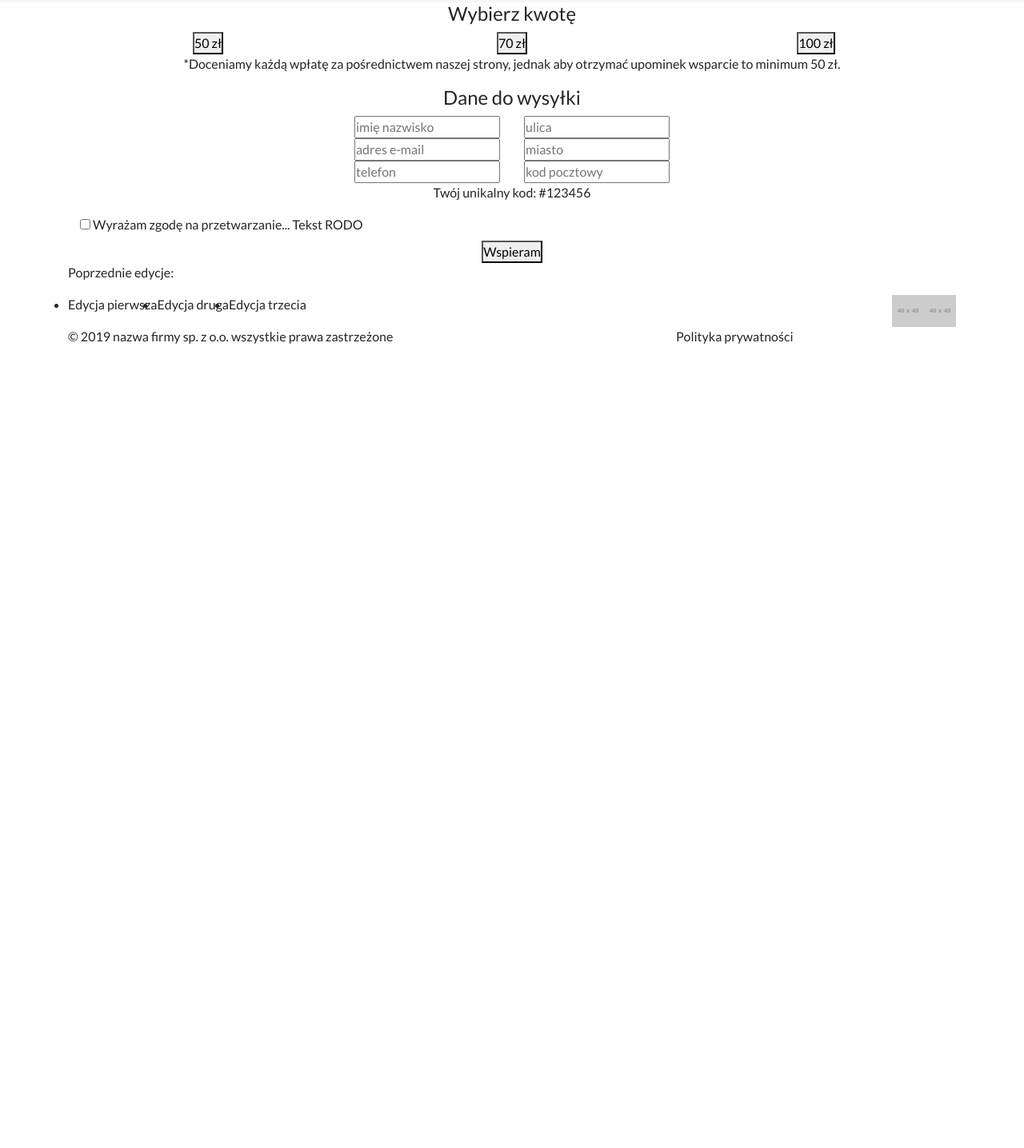
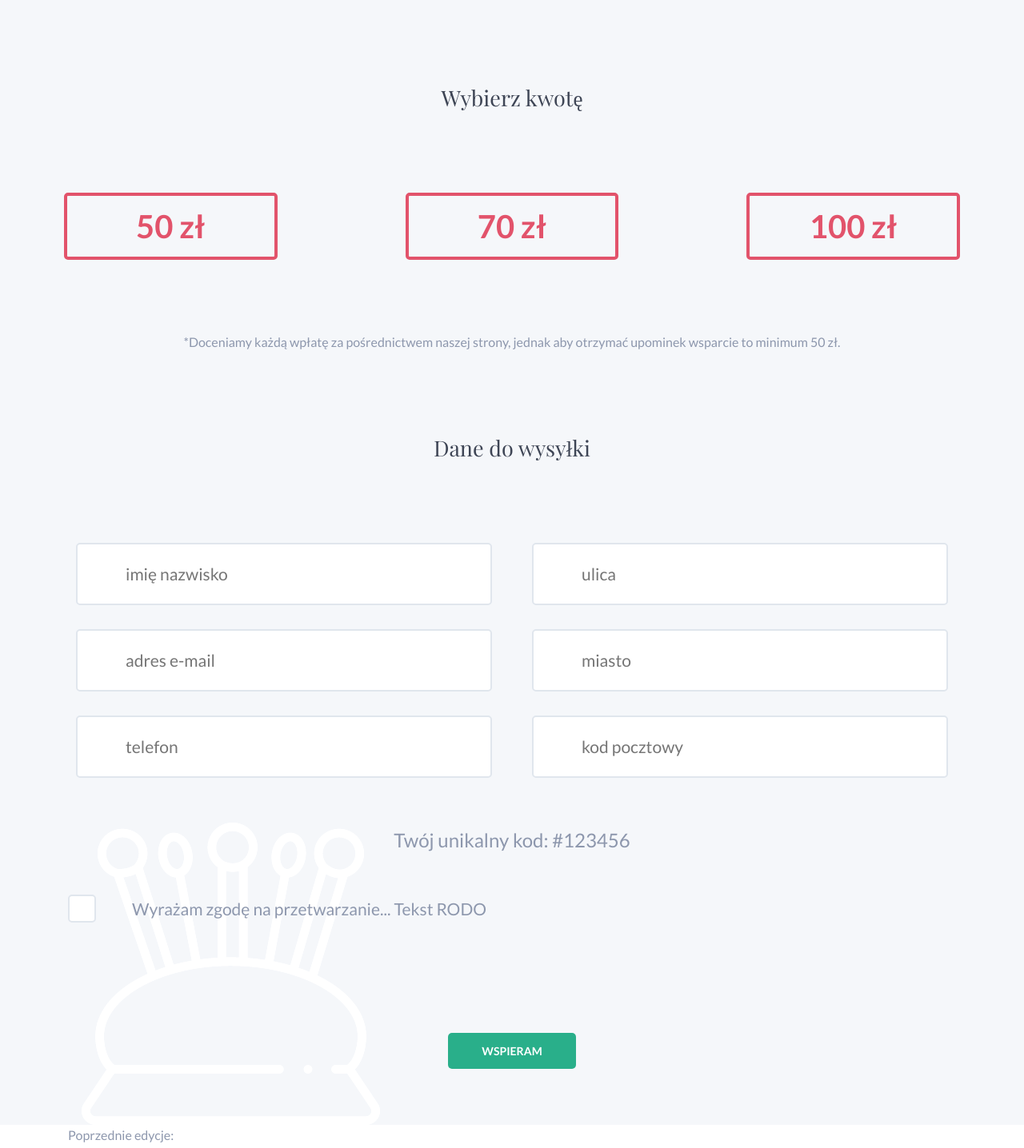
Before and after one commit to SztefkoKamil/ArtGroup-task, a website built with webpack: page src/index.html in a window 1280 px wide. Shown: the part 1308-2744 px from the top of the page at 80% size. Before the commit the page ends 1757 px from the top, so only its background shows below. Built offline with nearby package versions, Linux system fonts and the light colour scheme; placeholder pictures from the web are drawn by us.

Commit message:
Complete form styles

```diff
--- a/src/index.html
+++ b/src/index.html
@@ -88,64 +88,70 @@
   </section>
 
   <section class="form">
-    <form class="container">
+    <img class="form__bg-image" src="./assets/images/form__bg-image.png" alt="">
+    <form class="container-fluid">
 
       <div class="row">
         <div class="col-12">
-          <h4 class="text-center">Wybierz kwotę</h4>
+          <h4 class="form__title">Wybierz kwotę</h4>
         </div>
       </div>
 
       <div class="row">
-        <div class="col-12 col-md-4 d-flex justify-content-center">
-          <button class="donate-btn" type="button">50 zł</button>
+        <div class="form__donate-col col-12 col-md-4 d-flex justify-content-center">
+          <button class="form__donate-btn d-flex justify-content-center" type="button">50 zł</button>
         </div>
-        <div class="col-12 col-md-4 d-flex justify-content-center">
-          <button class="donate-btn" type="button">70 zł</button>
+        <div class="form__donate-col col-12 col-md-4 d-flex justify-content-center">
+          <button class="form__donate-btn d-flex justify-content-center" type="button">70 zł</button>
         </div>
-        <div class="col-12 col-md-4 d-flex justify-content-center">
-          <button class="donate-btn" type="button">100 zł</button>
+        <div class="form__donate-col col-12 col-md-4 d-flex justify-content-center">
+          <button class="form__donate-btn d-flex justify-content-center" type="button">100 zł</button>
         </div>
       </div>
 
       <div class="row">
         <div class="col-12">
-          <p class="text-center">*Doceniamy każdą wpłatę za pośrednictwem naszej strony, jednak aby otrzymać upominek wsparcie to minimum 50 zł.</p>
+          <p class="form__donate-info">*Doceniamy każdą wpłatę za pośrednictwem naszej strony, jednak aby otrzymać upominek wsparcie to minimum 50 zł.</p>
         </div>
       </div>
 
       <div class="row">
         <div class="col-12 col-md-12">
-          <h4 class="text-center">Dane do wysyłki</h4>
+          <h4 class="form__title">Dane do wysyłki</h4>
 
           <div class="container">
 
             <div class="row">
-              <div class="col-12 col-md-6 d-flex flex-column align-items-center align-items-md-end">
-                <input type="text" name="name" placeholder="imię nazwisko">
-                <input type="text" name="email" placeholder="adres e-mail">
-                <input type="text" name="phone" placeholder="telefon">
+              <div class="form__inputs-col col-12 col-md-6 d-flex flex-column align-items-center align-items-md-end">
+                <input class="form__input" type="text" name="name" placeholder="imię nazwisko">
+                <input class="form__input" type="text" name="email" placeholder="adres e-mail">
+                <input class="form__input" type="text" name="phone" placeholder="telefon">
               </div>
-              <div class="col-12 col-md-6 d-flex flex-column align-items-center align-items-md-start">
-                <input type="text" name="street" placeholder="ulica">
-                <input type="text" name="city" placeholder="miasto">
-                <input type="text" name="zip" placeholder="kod pocztowy">
+              <div class="form__inputs-col col-12 col-md-6 d-flex flex-column align-items-center align-items-md-start">
+                <input class="form__input" type="text" name="street" placeholder="ulica">
+                <input class="form__input" type="text" name="city" placeholder="miasto">
+                <input class="form__input" type="text" name="zip" placeholder="kod pocztowy">
               </div>
             </div>
 
             <div class="row">
               <div class="col-12 col-md-12">
                 <div>
-                  <p class="text-center">Twój unikalny kod: #123456</p>
+                  <p class="form__code">Twój unikalny kod: #123456</p>
                 </div>
                 <div>
-                  <label>
-                    <input type="checkbox" name="" id="">
-                    <span>Wyrażam zgodę na przetwarzanie... Tekst RODO</span>
+                  <label class="d-flex align-items-center">
+                    <div class="form__checkbox-wrapper">
+                      <input class="form__checkbox" type="checkbox" name="rodo" id="rodo-checkbox">
+                      <div class="form__fake-checkbox" id="fake-rodo-checkbox">
+                        <img src="./assets/images/form__checked-image.svg" alt="" class="form__checked-image form__checked-image--hidden">
+                      </div>
+                    </div>
+                    <span class="form__rodo-info">Wyrażam zgodę na przetwarzanie... Tekst RODO</span>
                   </label>
                 </div>
                 <div class="d-flex justify-content-center">
-                  <button>Wspieram</button>
+                  <button class="form__submit-btn" type="submit">Wspieram</button>
                 </div>
               </div>
 
@@ -154,7 +160,6 @@
 
         </div>
       </div>
-
     </form>
   </section>
 
--- /dev/null
+++ b/src/sass/_form.scss
@@ -0,0 +1,130 @@
+
+.form {
+  background: #F5F7FA;
+  position: relative;
+}
+
+.form__title {
+  font-family: "Playfair Display";
+  font-size: 27px;
+  font-weight: 400;
+  color: #3E4555;
+  line-height: 38px;
+  text-align: center;
+  margin: 100px 0;
+}
+
+.form__donate-col {
+  padding: 0 80px;
+}
+
+.form__donate-btn {
+  width: 270px;
+  font-size: 40px;
+  font-weight: 700;
+  color: #E2536B;
+  background: transparent;
+  border: 4px solid #E2536B;
+  border-radius: 5px;
+  padding: 25px;
+  margin: 0 0 30px;
+  transition: color .1s linear, background-color .1s linear, border .1s linear;
+
+  &.form__donate-btn--active {
+    color: #fff;
+    background: #29AF8A;
+    border: 4px solid #29AF8A;
+  }
+
+  &:hover {
+    color: #fff;
+    background: #29AF8A;
+    border: 4px solid #29AF8A;
+  }
+}
+
+.form__donate-info {
+  text-align: center;
+  margin: 60px 0 0;
+  padding: 0 50px 0;
+}
+
+.form__inputs-col {
+  padding: 0 25px;
+}
+
+.form__input {
+  width: 100%;
+  font-size: 21px;
+  line-height: 34px;
+  border: 2px solid #E0E6ED;
+  border-radius: 5px;
+  padding: 20px;
+  padding-left: 60px;
+  margin-bottom: 30px;
+}
+
+.form__code {
+  font-size: 24px;
+  text-align: center;
+  margin: 35px 0 55px;;
+}
+
+.form__checkbox-wrapper {
+  position: relative;
+  display: inline-block;
+  margin: 0 45px 0 0;
+}
+
+.form__checkbox {
+  position: absolute;
+  left: 10px;
+  top: 10px
+}
+
+.form__fake-checkbox {
+  width: 35px;
+  height: 35px;
+  position: relative;
+  background: #fff;
+  border: 2px solid #E0E6ED;
+  border-radius: 5px;
+  padding: 2px;
+}
+
+.form__checked-image {
+  width: 100%;
+
+  &.form__checked-image--hidden {
+    display: none;
+  }
+}
+
+.form__rodo-info {
+  font-size: 21px;
+}
+
+.form__submit-btn {
+  width: 160px;
+  height: 45px;
+  font-size: 14px;
+  font-weight: 700;
+  color: #fff;
+  text-transform: uppercase;
+  background: #29AF8A;
+  border: none;
+  border-radius: 5px;
+  margin: 130px 0 70px;
+}
+
+.form__bg-image {
+  position: absolute;
+  bottom: 0;
+  left: 8vw;;
+}
+
+@media (max-width: 1199px) {
+  .form__donate-col {
+    padding: 0 30px;
+  }
+}
--- a/src/sass/styles.scss
+++ b/src/sass/styles.scss
@@ -2,6 +2,7 @@
 
 @import './header';
 @import './howToHelp';
+@import './form';
 
 * {
   margin: 0;
@@ -11,6 +12,8 @@
 
 body {
   font-family: "Lato";
+  color: #8D97AD;
   font-size: 16px;
   font-weight: 400;
+  line-height: 26px;
 }
```
Also changed, not shown: src/assets/images/form__bg-image.png (added), src/assets/images/form__checked-image.svg (added).
